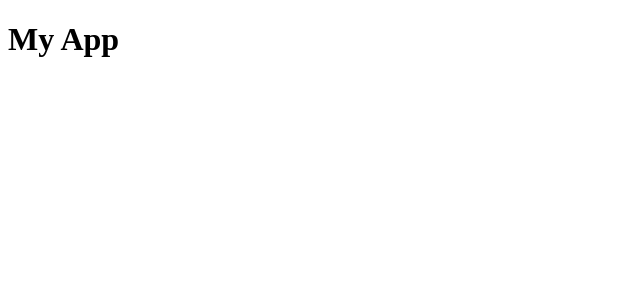
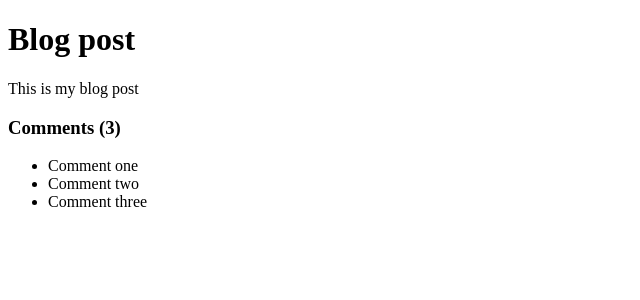
Before and after one commit to LourensCDA/react-project-udemy-feedback-app, a React (Create React App) app: page / in a window 1280 px wide. Shown: the top 300 px of the page, without its empty margins (0-640 px from the left). Built offline with nearby package versions, Linux system fonts and the light colour scheme.

Commit message:
section 2.10

```diff
--- a/src/App.js
+++ b/src/App.js
@@ -1,8 +1,25 @@
 function App() {
+  const title = 'Blog post';
+  const body = 'This is my blog post';
+  const comments = [
+    { id: 1, text: 'Comment one' },
+    { id: 2, text: 'Comment two' },
+    { id: 3, text: 'Comment three' },
+  ];
+
   return (
     <div className='container'>
       {' '}
-      <h1>My App</h1>
+      <h1>{title}</h1>
+      <p>{body}</p>
+      <div className='comments'>
+        <h3>Comments ({comments.length})</h3>
+        <ul>
+          {comments.map((comment, index) => (
+            <li key={index}>{comment.text}</li>
+          ))}
+        </ul>
+      </div>
     </div>
   );
 }
```
